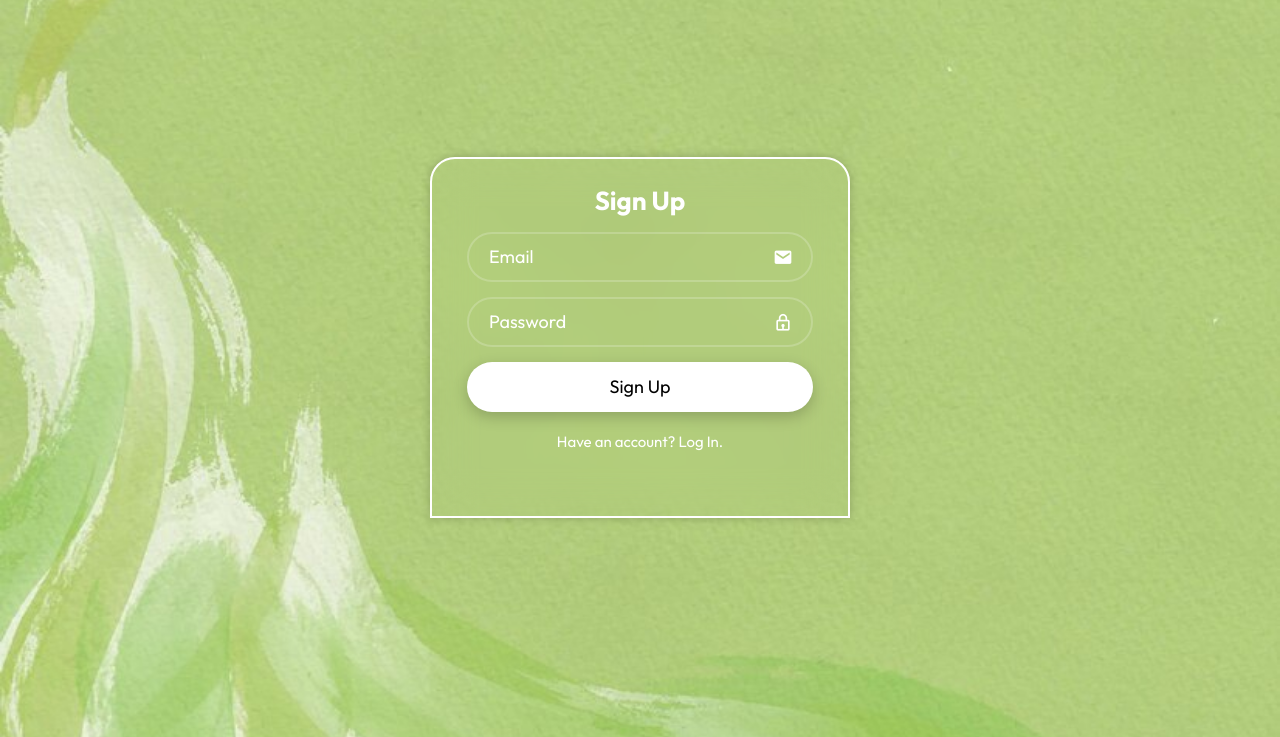
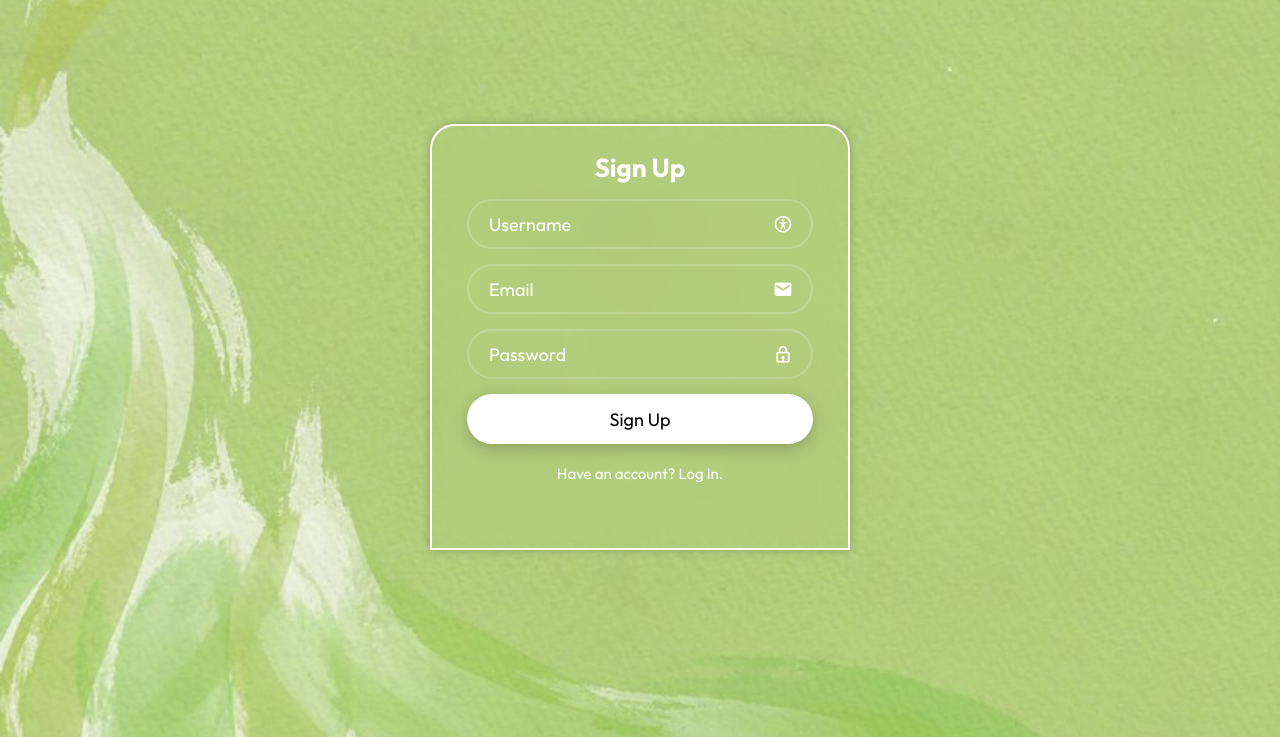
Before and after one commit to Trace019/Snackato, a plain HTML site: page signuppage.html in a window 1280 px wide. Shown: the part 63-800 px from the top of the page. Drawn offline with nearby package versions, Linux system fonts and the light colour scheme; a web font is replaced by a local one.

Commit message:
Update signuppage.html

```diff
--- a/signuppage.html
+++ b/signuppage.html
@@ -18,6 +18,11 @@
         <div class="accwrapper">
             <form>
                 <h1>Sign Up</h1>
+
+                <div class="input-box">
+                    <input type="text" placeholder="Username" id="username" required>
+                    <i class='bx bx-universal-access'></i>
+                </div>
 
                 <div class="input-box">
                     <input type="text" placeholder="Email" id="email" required>
```
